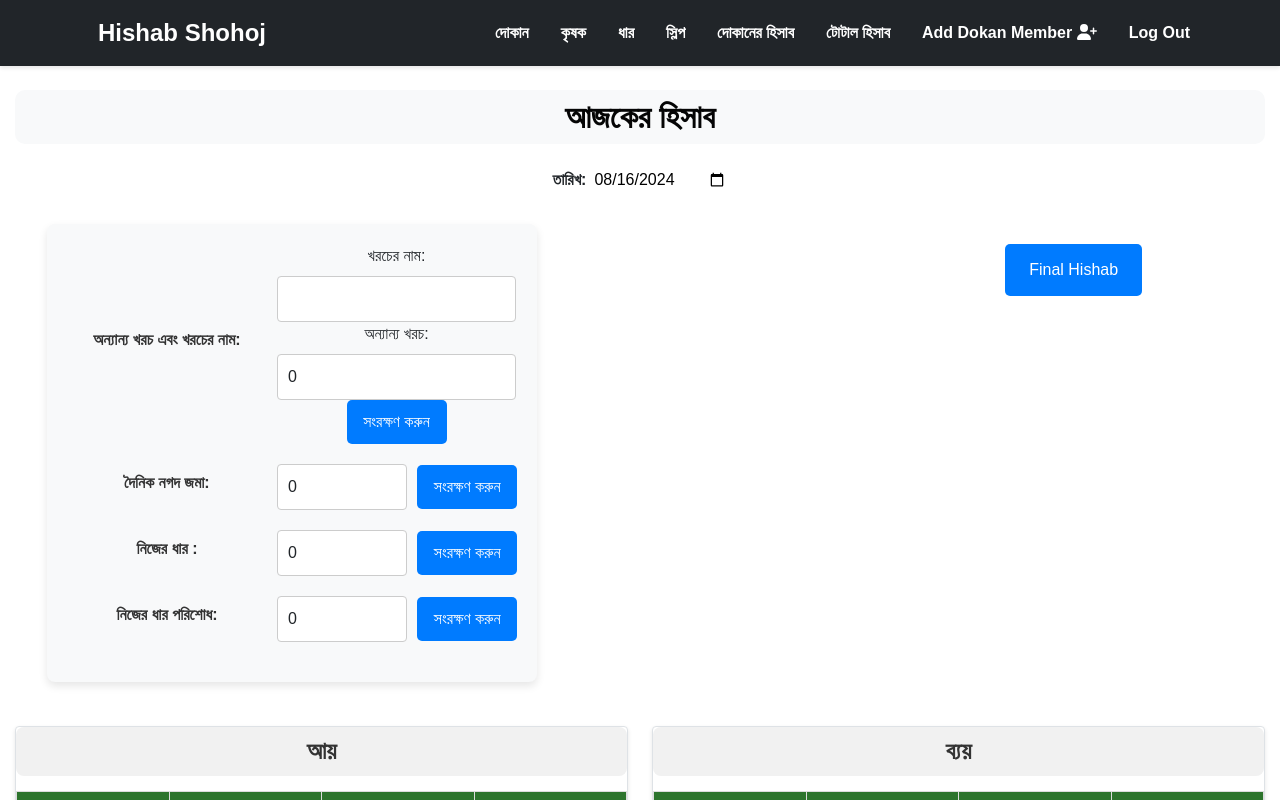
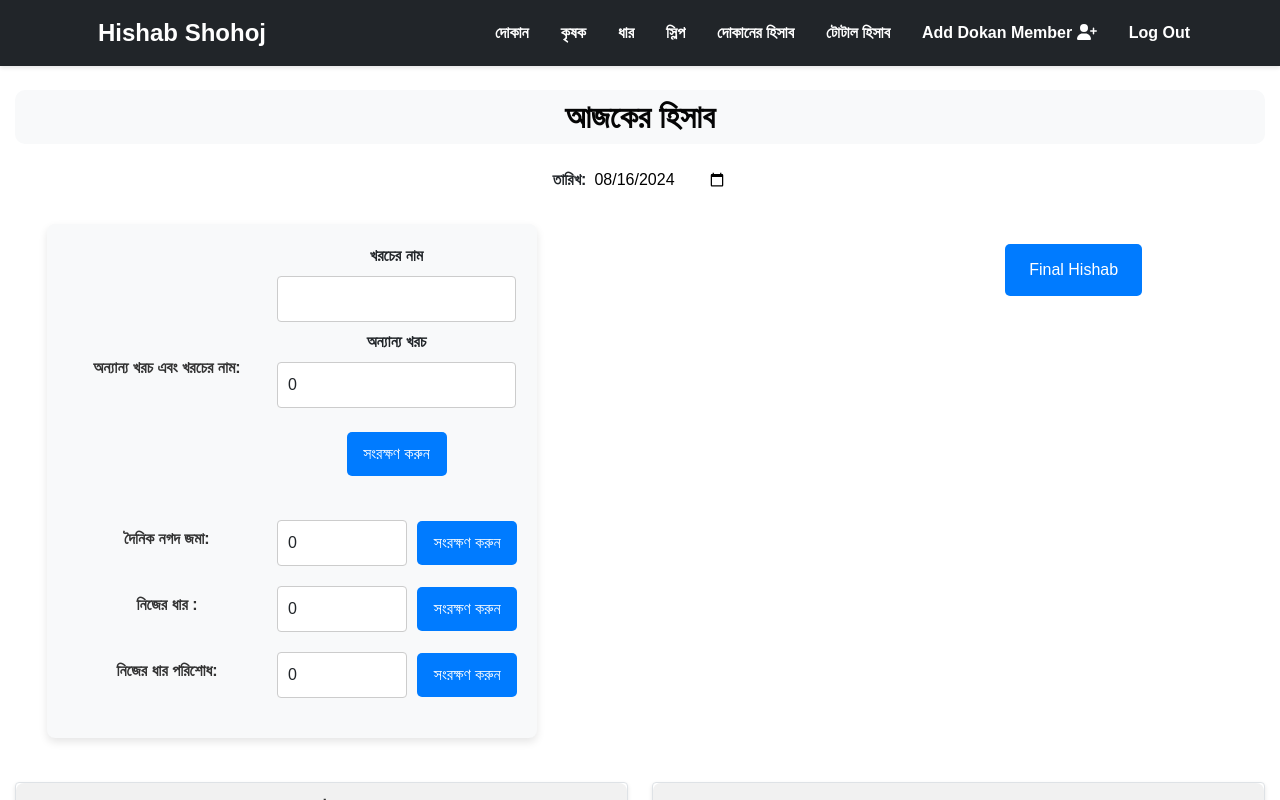
Before and after one commit to RafsanBinAli/Hishab-SHohoj, a React (Create React App) app in the folder frontend/: page /todays-hishab in a window 1280 px wide. Shown: the top 800 px of the page. Built offline with nearby package versions, Linux system fonts and the light colour scheme; no server answers; sample sign-in values are in the browser's storage.

Commit message:
Design checked in dailyTransaction, dhar details not fetching updated data

```diff
--- a/frontend/src/components/DailyTransaction/TransactionButtons.jsx
+++ b/frontend/src/components/DailyTransaction/TransactionButtons.jsx
@@ -41,7 +41,6 @@ const TransactionButton = ({ transactionDetails, setTransactionDetails }) => {
       console.log("Error occurred:", error.message);
     }
   };
-
 
   const handleDailyCashStack = async (event) => {
     event.preventDefault();
@@ -121,20 +120,26 @@ const TransactionButton = ({ transactionDetails, setTransactionDetails }) => {
               </label>
               <div className="calcu-form-row">
                 <div className="calcu-form-field">
-                  <label htmlFor="otherCostName" className="small-label">
-                    খরচের নাম:
+                  <label
+                    htmlFor="otherCostName"
+                    className="small-label font-weight-bold"
+                  >
+                    খরচের নাম
                   </label>
                   <input
                     type="text"
                     id="otherCostName"
-                    className="calcu-daily-cash-stack-input form-control"
+                    className="calcu-daily-cash-stack-input form-control mb-2"
                     value={otherCostName}
                     onChange={(e) => setOtherCostName(e.target.value)}
                   />
                 </div>
                 <div className="calcu-form-field">
-                  <label htmlFor="otherCost" className="small-label">
-                    অন্যান্য খরচ:
+                  <label
+                    htmlFor="otherCost"
+                    className="small-label font-weight-bold"
+                  >
+                    অন্যান্য খরচ
                   </label>
                   <input
                     type="number"
@@ -147,7 +152,7 @@ const TransactionButton = ({ transactionDetails, setTransactionDetails }) => {
 
                 <button
                   type="button"
-                  className="calcu-daily-cash-stack-submit btn btn-primary"
+                  className="calcu-daily-cash-stack-submit btn btn-primary m-4"
                   onClick={handleOtherCostSubmit}
                 >
                   সংরক্ষণ করুন
--- a/frontend/src/components/DharDetails/DharDetails.jsx
+++ b/frontend/src/components/DharDetails/DharDetails.jsx
@@ -14,7 +14,6 @@ const DharDetails = () => {
     }
   }, [farmer]);
 
-  // Define the onUpdate function
   const onUpdate = async () => {
     console.log("onUpdate called");
     try {
@@ -22,7 +21,9 @@ const DharDetails = () => {
       if (!userAuthToken) throw new Error("User is not authenticated.");
 
       const response = await fetch(
-        `${process.env.REACT_APP_BACKEND_URL}/farmer/${farmerData.name}`,
+        `${process.env.REACT_APP_BACKEND_URL}/farmer/${encodeURIComponent(
+          farmerData.name
+        )}`,
         {
           headers: {
             "Content-Type": "application/json",
@@ -31,7 +32,10 @@ const DharDetails = () => {
         }
       );
 
-      if (!response.ok) throw new Error("Failed to fetch updated farmer data.");
+      if (!response.ok)
+        throw new Error(
+          `Failed to fetch updated farmer data for ${farmerData.name}.`
+        );
 
       const updatedFarmer = await response.json();
       setFarmerData(updatedFarmer);
```
Also changed, not shown: 1 other file (tests, documents, lock files or other folders). Lines whose indentation alone changed are shown as unchanged.
